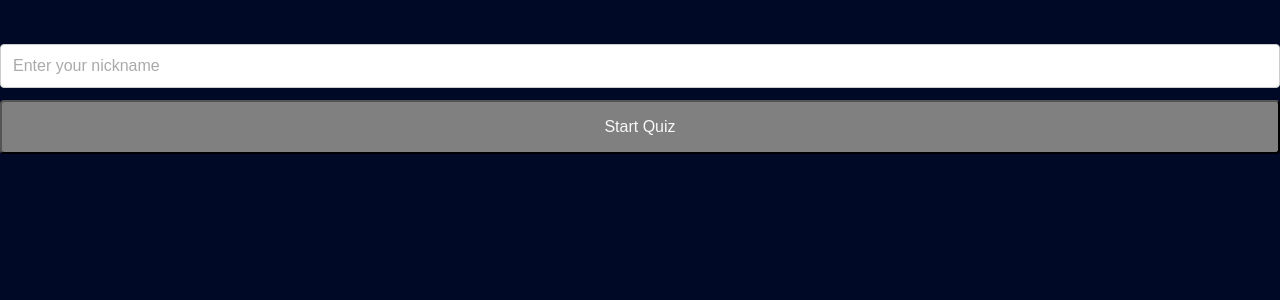
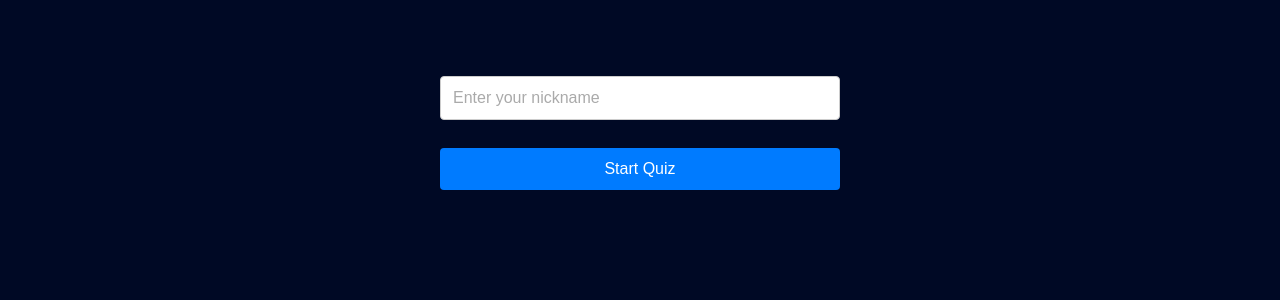
Before and after one commit to ifeelducky/quizsecond, a Next.js app: page / in a window 1280 px wide. Shown: the top 300 px of the page. Built offline with nearby package versions, Linux system fonts and the light colour scheme.

Commit message:
First Push

```diff
--- a/app/page.js
+++ b/app/page.js
@@ -4,28 +4,87 @@ import { useRouter } from 'next/navigation';
 
 const NicknameInput = () => {
     const [nickname, setNickname] = useState('');
+    const [error, setError] = useState('');
     const router = useRouter();
 
     const handleSubmit = (e) => {
         e.preventDefault();
-        if (nickname) {
-            // Store nickname in local storage or context if needed
-            localStorage.setItem('nickname', nickname);
-            router.push('/quiz'); // Navigate to the quiz page
+        if (nickname.trim()) {
+            localStorage.setItem('nickname', nickname.trim());
+            router.push('/quiz');
+        } else {
+            setError('Please enter a valid nickname');
+        }
+    };
+
+    const handleInputChange = (e) => {
+        const value = e.target.value;
+        setNickname(value);
+        if (value.trim()) {
+            setError('');
         }
     };
 
     return (
-        <form onSubmit={handleSubmit}>
+        <div style={{
+            display: 'flex',
+            flexDirection: 'column',
+            alignItems: 'center',
+            padding: '2rem'
+        }}>
+            <form
+                onSubmit={handleSubmit}
+                style={{
+                    width: '100%',
+                    maxWidth: '400px',
+                    display: 'flex',
+                    flexDirection: 'column',
+                    gap: '1rem'
+                }}
+            >
                 <input
                     type="text"
                     value={nickname}
-                onChange={(e) => setNickname(e.target.value)}
+                    onChange={handleInputChange}
                     placeholder="Enter your nickname"
-                required
+                    style={{
+                        padding: '0.75rem',
+                        fontSize: '1rem',
+                        borderRadius: '4px',
+                        border: `1px solid ${error ? '#ff4444' : '#ccc'}`,
+                        width: '100%',
+                        boxSizing: 'border-box'
+                    }}
                 />
-            <button type="submit">Start Quiz</button>
+                {error && (
+                    <div style={{
+                        color: '#ff4444',
+                        fontSize: '0.875rem',
+                        textAlign: 'center'
+                    }}>
+                        {error}
+                    </div>
+                )}
+                <button
+                    type="submit"
+                    style={{
+                        padding: '0.75rem',
+                        fontSize: '1rem',
+                        backgroundColor: '#007bff',
+                        color: 'white',
+                        border: 'none',
+                        borderRadius: '4px',
+                        cursor: 'pointer',
+                        width: '100%',
+                        transition: 'background-color 0.2s'
+                    }}
+                    onMouseOver={(e) => e.target.style.backgroundColor = '#0056b3'}
+                    onMouseOut={(e) => e.target.style.backgroundColor = '#007bff'}
+                >
+                    Start Quiz
+                </button>
             </form>
+        </div>
     );
 };
 
```
Also changed, not shown: app/quiz/page.jsx (+110 -13 lines), 1 other file (tests, documents, lock files or other folders). Lines whose indentation alone changed are shown as unchanged.
